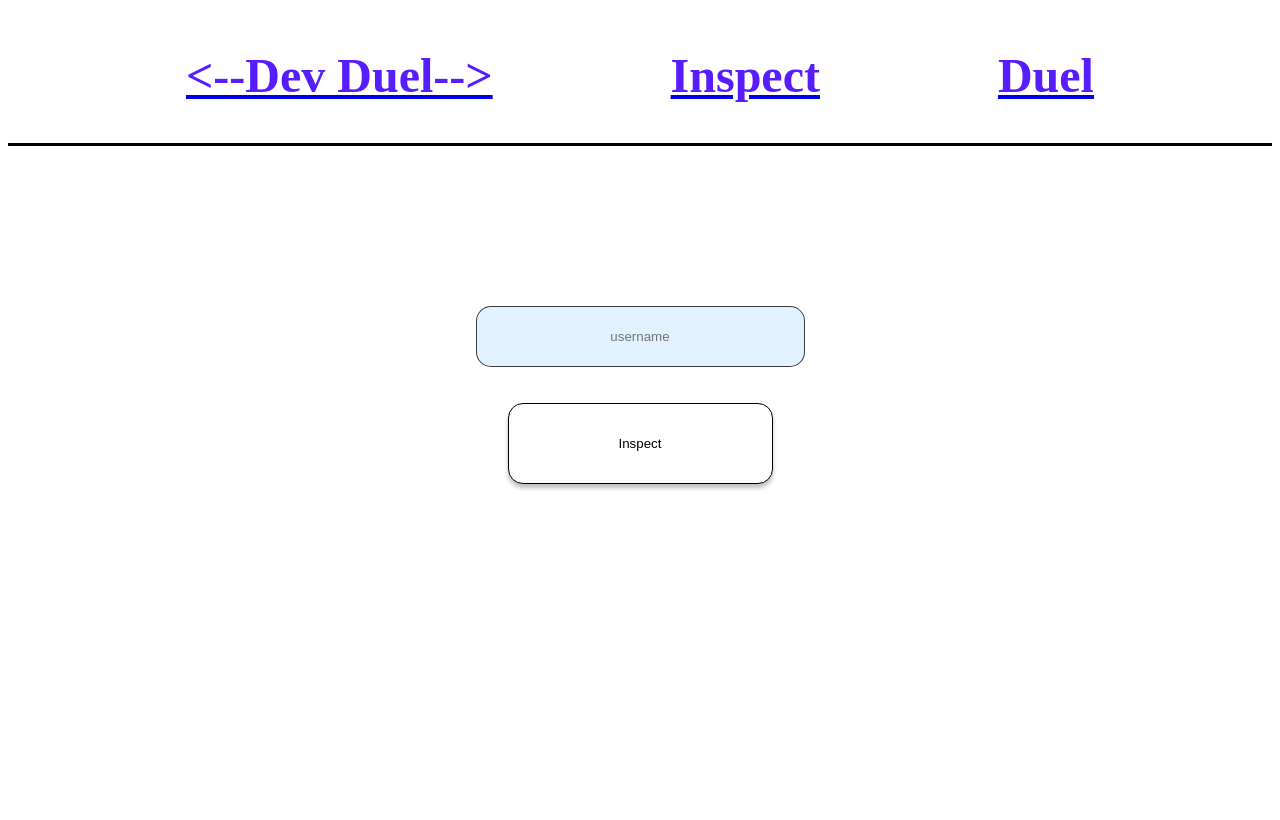
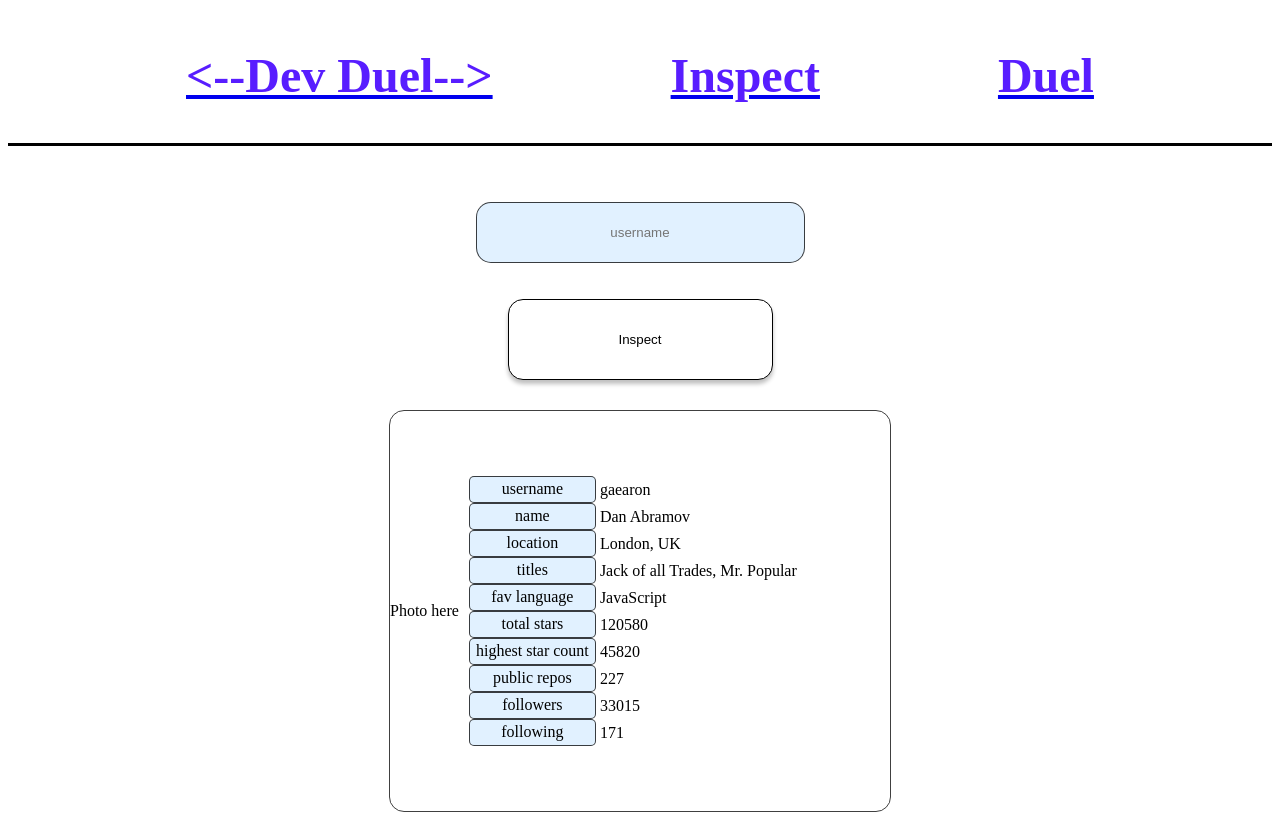
Before and after one commit to chrisfrick/dev-duel, an Angular app in the folder client/: page /inspect in a window 1280 px wide. Built offline with nearby package versions, Linux system fonts and the light colour scheme.

Commit message:
create basic layout for Profile component

```diff
--- /dev/null
+++ b/client/src/app/Components/profile/profile.component.css
@@ -0,0 +1,21 @@
+.profile {
+  width: 500px;
+  height: 400px;
+  margin-top: 30px;
+  border: 1px solid rgba(0, 0, 0, 0.75);
+  border-radius: 15px;
+  display: flex;
+  align-items: center;
+  gap: 10px;
+}
+
+.user-properties div span {
+  display: inline-flex;
+  justify-content: center;
+  align-items: center;
+  width: 125px;
+  height: 25px;
+  background: #e1f1ff;
+  border: 1px solid rgba(0, 0, 0, 0.75);
+  border-radius: 5px;
+}
--- /dev/null
+++ b/client/src/app/Components/profile/profile.component.html
@@ -0,0 +1,16 @@
+<div *ngIf="user !== null" class="profile">
+  <div>Photo here</div>
+  <div class="user-properties">
+    <div><span>username</span> {{ user.username }}</div>
+    <div><span>name</span> {{ user.name }}</div>
+    <div><span>location</span> {{ user.location }}</div>
+    <div><span>titles</span> {{ user.titles.join(", ") }}</div>
+    <div><span>fav language</span> {{ user["favorite-language"] }}</div>
+    <div><span>total stars</span> {{ user["total-stars"] }}</div>
+    <div><span>highest star count</span> {{ user["highest-starred"] }}</div>
+    <div><span>public repos</span> {{ user["public-repos"] }}</div>
+    <div><span>followers</span> {{ user.followers }}</div>
+    <div><span>following</span> {{ user.following }}</div>
+  </div>
+</div>
+<div></div>
--- /dev/null
+++ b/client/src/app/Components/profile/profile.component.ts
@@ -0,0 +1,15 @@
+import { Component, Input, OnInit } from '@angular/core';
+import User from 'src/types/User';
+
+@Component({
+  selector: 'app-profile',
+  templateUrl: './profile.component.html',
+  styleUrls: ['./profile.component.css'],
+})
+export class ProfileComponent implements OnInit {
+  @Input() user: User | null = null
+
+  constructor() {}
+
+  ngOnInit(): void {}
+}
--- a/client/src/app/inspect/inspect.component.html
+++ b/client/src/app/inspect/inspect.component.html
@@ -3,7 +3,7 @@
     display: flex;
     flex-direction: column;
     align-items: center;
-    margin-top: 20vh;
+    margin-top: 7vh;
   "
 >
   <app-text-input (usernameChange)="receiveUsername($event)"></app-text-input>
@@ -11,7 +11,5 @@
   <br />
   <button class="submit-button" (click)="onSubmit()">Inspect</button>
 
-  <div *ngIf="user !== null">
-    {{ user | json }}
-  </div>
+  <app-profile [user]="currentUser"></app-profile>
 </div>
--- a/client/src/app/inspect/inspect.component.ts
+++ b/client/src/app/inspect/inspect.component.ts
@@ -10,7 +10,21 @@ import { UserService } from 'src/user.service';
 export class InspectComponent implements OnInit {
   username: string = '';
 
-  user: User | null = null;
+  currentUser: User | null = {
+    username: 'gaearon',
+    name: 'Dan Abramov',
+    location: 'London, UK',
+    bio: 'Working on @reactjs. Co-author of Redux and Create React App. Building tools for humans.',
+    avatar_url: 'https://avatars0.githubusercontent.com/u/810438?v=4',
+    titles: ['Jack of all Trades', 'Mr. Popular'],
+    'favorite-language': 'JavaScript',
+    'public-repos': 227,
+    'total-stars': 120580,
+    'highest-starred': 45820,
+    'perfect-repos': 2,
+    followers: 33015,
+    following: 171,
+  };
 
   constructor(private userService: UserService) {}
 
@@ -23,6 +37,6 @@ export class InspectComponent implements OnInit {
   onSubmit() {
     this.userService
       .inspectUser(this.username)
-      .subscribe((user) => (this.user = user));
+      .subscribe((user) => (this.currentUser = user));
   }
 }
```
Also changed, not shown: client/src/app/app.module.ts (+6 -8 lines), 1 other file (tests, documents, lock files or other folders).
